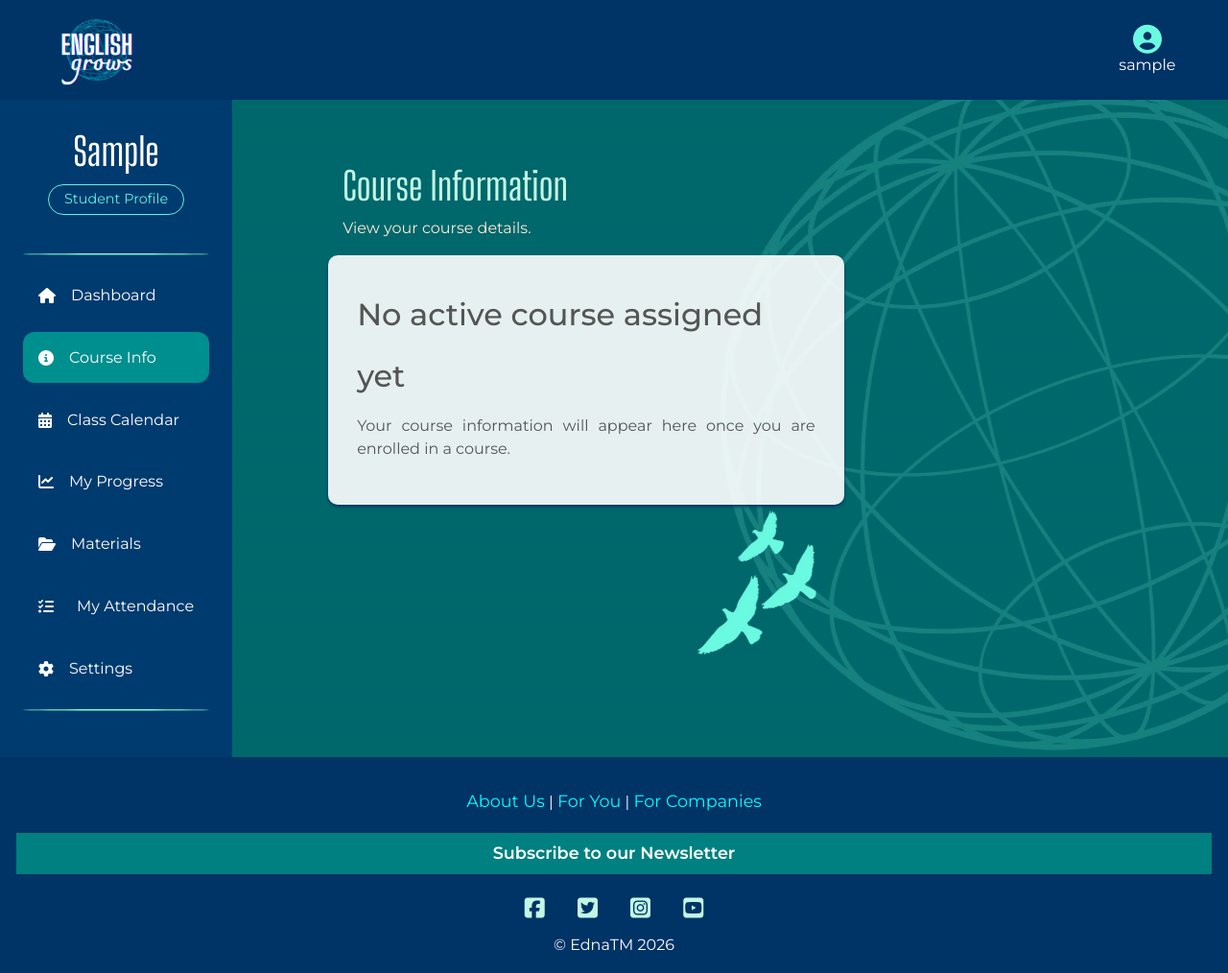
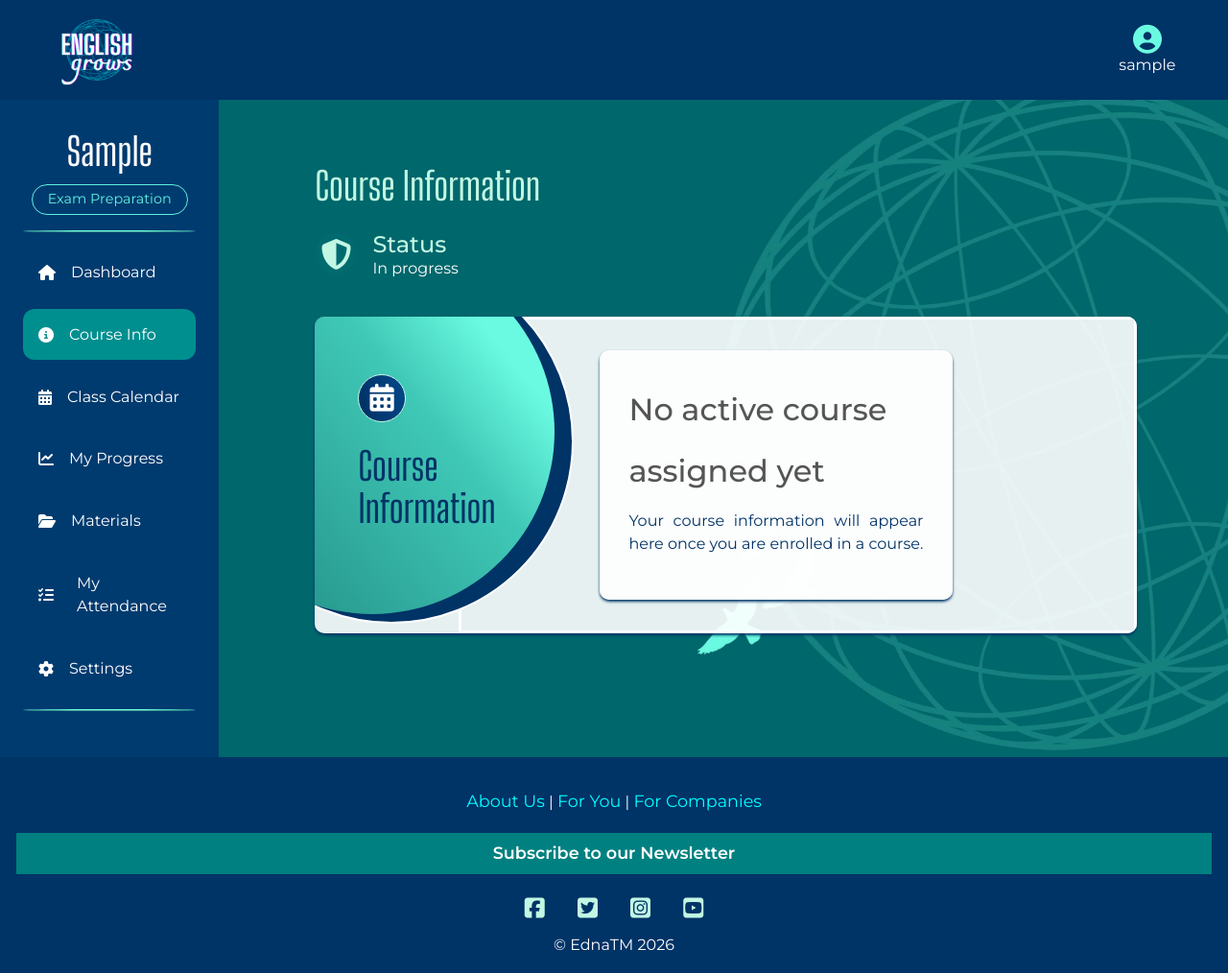
Before and after one commit to Ethra8/english-grows-new, a Django app: page /profiles/my_course/ in a window 1280 px wide. Shown: the whole page at 96% size. Run offline with Django 5.2, Linux system fonts and the light colour scheme; the visitor is signed in with stand-in values (Sample User, id 1); data comes from the database, SQL or seed files in the repository; data that the repository does not hold is empty; some libraries are stand-ins or nearby versions; some web fonts are replaced.

Commit message:
UI Profile My Course styling

```diff
--- a/config/settings.py
+++ b/config/settings.py
@@ -91,6 +91,8 @@ TEMPLATES = [
                 'django.template.context_processors.request',
                 'django.contrib.auth.context_processors.auth',
                 'django.contrib.messages.context_processors.messages',
+
+                "django.template.context_processors.media",
             ],
         },
     },
--- a/profiles/static/profiles/css/profiles.css
+++ b/profiles/static/profiles/css/profiles.css
@@ -77,7 +68,11 @@
 
 .sidebar-user {
     text-align: center;
-    margin-bottom: 2.5rem;
+    /* margin-bottom: 2.5rem; */
+}
+
+.sidebar-user .eg-font {
+    font-size: 1.3rem !important;
 }
 
 /* .sidebar-avatar {
@@ -220,9 +215,7 @@
     color: #003366;
 }
 
-.profile-card,
-#profile .course-information-card,
-#profile .class-card {
+.profile-card {
     border-radius: 10px;
     padding: 30px;
     box-shadow: 0 2px 3px 0 #003366;
@@ -231,82 +224,19 @@
     background: rgba(255, 255, 255, 0.9);
 }
 
-#profile .class-card h2 {
-    color: #ffffff;
-}
-
-#profile .course-information-card h2 {
-    color: #003366;
-}
-
-#profile .profile-card p,
-#profile .course-information-card p,
-#profile .class-card p {
-    color: #003366;
-    font-family: "Montserrat", sans-serif;
-    font-size: 1.2rem;
-    text-transform: capitalize;
-    font-weight: 500;
-    padding: 0 !important;
-    line-height: 1.2;
-}
-
-#profile h4 {
-    font-family: "Big Shoulders Display", sans-serif;
-    font-weight: 400;
-    font-size: 2.5rem;
-    color: #003366;
-}
-
-/* .profile-level {
-    background-color: #c1f7e3;
-    padding: 10px 15px;
-    border-radius: 5px;
-    max-width: fit-content;
-} */
-
-/* #profile .profile-card {
-    background-color: #c1f7e3;
-}
-
-#profile .course-information-card {
-    background: rgba(255, 255, 255, 0.9);
-}
-
-#profile .class-card {
-    background-color: rgba(106, 250, 225, 0.5);
-}
-
-#profile.container {
-    min-height: calc(100vh - 120px) ;
-    padding: 0 4%;
-    max-width: 100%;
-}
-
-#profile h1 {
-    font-family: "Big Shoulders Display", sans-serif;
-    font-weight: 500;
-    font-size: 3.5rem;
-    color: #003366;
-} */
 
 
 /* ************* COURSE INFO ***************************************** */
 
 .my-course {
     margin: 70px auto 60px 100px !important;
-    width: 60%;
+    width: 80%;
 }
 
 .my-course .course-card {
-    width: fit-content;
+    width: 90%;
     border-radius: 10px;
-    padding: 30px;
     box-shadow: 0 2px 3px 0 #003366;
-    /* max-width: 98%;
-    max-height: 95%;
-    min-height: 95%; */
-    /* min-width: 300px; */
     min-width: 340px;
     background: rgba(255, 255, 255, 0.9);
 }
@@ -315,18 +245,174 @@
     text-transform: capitalize;
 }
 
-.my-course header h1 {
+.my-course header h1,
+.my-attendance header h1 {
     color:#c1f7e3;
     font-family: "Big Shoulders Display", sans-serif;
+    margin-left: 0%;
+    padding-left: 0%;
 }
 
 .my-course header p {
     color: antiquewhite;
 }
 
+/* .my-course header .course-info-item {
+    background-color: #008f8f;
+    border-radius: 50px;
+    width: 300px;
+} */
+
+.my-course header .course-info-item .fa-solid {
+    color: #c1f7e3;
+    font-size: 2rem;
+}
+
+.my-course header .course-info-text strong {
+    color: #c1f7e3;
+    font-size: 1.5rem;
+    font-weight: 500;
+}
+
+.my-course header .course-info-text span {
+    color: #ffffff;
+}
+
+
+.course-card {
+    position: relative;
+    overflow: hidden;
+    display: flex;
+    min-height: 230px;
+    border-radius: 10px;
+    background: #c1f7e3;
+    box-shadow: 0 2px 3px 0 #003366;
+}
+
+.course-card  .circle-panel1 {
+    position: absolute;
+    top: -70px;
+    left: -130px;
+    width: 380px;
+    height: 380px;
+    border-radius: 50%;
+    /* background: #249188; */
+    background: linear-gradient(51deg,rgb(35, 144, 135) 10%, rgba(64, 201, 183, 1) 61%, rgba(106, 250, 225, 1) 80%);
+    color: white;
+    padding-left: 205px;
+    padding-top: 90px;
+    z-index: 2;
+}
+
+.course-card .circle-panel2 {
+    position: absolute;
+    top: -60px;
+    left: -110px;
+    width: 380px;
+    height: 380px;
+    border-radius: 50%;
+    background: #003366;
+    color: white;
+    padding-left: 205px;
+    padding-top: 90px;
+    z-index: 1;
+    border: solid 2px #ffffff;
+}
+
+.course-card .circle-panel1 .icon-circle-bg {
+    position: relative;
+    top: 40px;
+    left: -30px;
+    height: 50px;
+    width: 50px;
+    border-radius: 50%;
+    background: linear-gradient(251deg,rgba(4, 72, 140, 1) 0%, rgba(0, 51, 102, 1) 87%, rgba(0, 45, 89, 1) 100%);
+    border: solid 1px #c1f7e3;
+}
+
+.course-card .circle-panel1 .fa-solid {
+    position: relative;
+    top: 9px;
+    left: 11px;
+    font-size: 1.8rem;
+}
+
+.course-card .circle-panel1 h2 {
+    font-family: "Big Shoulders Display", sans-serif;
+    margin: 4rem 1rem 0 -30px;
+    font-size: 2.5rem;
+    line-height: 1.1;
+    color: #003366;
+}
+
+.course-card .info {
+    margin-left: 150px !important;
+    padding: 2rem 2rem 2rem 9rem;
+    width: 100%;
+    border: solid 3px #ffffff;
+}
+
+.course-card  .info p {
+    color: #003366;
+}
+
+.course-info-item {
+    display: flex;
+    align-items: center;
+    gap: 1rem;
+    padding: 0.9rem 0;
+    border-bottom: 1px solid rgba(0, 128, 128, 0.15);
+}
+
+.course-info-icon {
+    width: 44px;
+    height: 44px;
+    min-width: 44px;
+    border-radius: 50%;
+    background: rgba(0, 128, 128, 0.12);
+    color: teal;
+    display: flex;
+    align-items: center;
+    justify-content: center;
+    font-size: 1.2rem;
+}
+
+.course-info-text {
+    display: flex;
+    flex-direction: column;
+    line-height: 1.25;
+}
+
+.course-info-text strong {
+    color: #00426b;
+    font-weight: 700;
+}
+
+.course-info-text span {
+    color: #5f6363;
+}
+
+.teacher-item {
+    border: 1px solid rgba(0, 128, 128, 0.2);
+    border-radius: 12px;
+    padding: 0.9rem 1.2rem;
+    margin-top: 1rem;
+    background: rgba(255, 255, 255, 0.45);
+}
+
+.teacher-text {
+    flex-direction: row;
+    gap: 2rem;
+    align-items: center;
+}
 
 
 /* ******** MY ATTENDANCE PAGE ******************************/
+
+.my-attendance {
+    margin: 70px auto 60px 100px !important;
+    width: 60%;
+}
 
 .attendance-progress-card {
     position: relative;
--- a/profiles/templates/profiles/includes/shared/sidebar.html
+++ b/profiles/templates/profiles/includes/shared/sidebar.html
@@ -9,10 +9,13 @@
         {% if request.user.profile.role != "individual" %}
             <span>{{ request.user.profile.company.name }}</span>
         {% else %}
-            <span>{{ request.user.profile.get_role_display|default:"Exam Preparation" }}</span>
+            <span>{{ "Exam Preparation" }}</span>
         {% endif %}
         {% if request.user.profile.company %}
             <p class="text-center mt-4"><i class="fa-solid fa-user-tie mr-2 mr-2"></i><strong></strong> {{ request.user.profile.get_role_display }}</p>
+        {% endif %}
+        {% if active_enrollment %}
+            <p class="eg-font text-center mt-3"> {{ active_enrollment.course.course_type.name }}</p>
         {% endif %}
     </div>
     <hr>
--- a/profiles/templates/profiles/my_course.html
+++ b/profiles/templates/profiles/my_course.html
@@ -1,6 +1,10 @@
 {% extends "profiles/profile.html" %}
 {% load static %}
 {% load date_extras %}
+
+
+{% block extra_title %}| My Course{% endblock %}
+
 
 {% block content %}
 
@@ -9,40 +13,110 @@
 <section class="my-course">
     <div class="overlay-birds"></div>
     <div class="row">
-        <div class="col-12">
+        <div class="col-12 mb-4 ml-0 pl-0">
             <header>
                 <h1>Course Information</h1>
-                <p>View your course details.</p>
+                <!-- <p>View your course details.</p> -->
+                <div class="course-info-item">
+                    <div class="course-info-icon">
+                        <i class="fa-solid fa-shield-halved"></i>
+                    </div>
+
+                    <div class="course-info-text">
+                        <strong>Status</strong>
+                        <span>{{ active_enrollment.course.get_status_display|default:"In progress" }}</span>
+                    </div>
+                </div>
             </header>
         </div>
+        <div class="course-card">
+            <div class="circle-panel1">
+                <div class="icon-circle-bg"><i class="fa-solid fa-calendar-days"></i></div>
+                <h2>Course<br>Information</h2>
+            </div>
+            <div class="circle-panel2"></div>
+            <div class="info row">
                 {% if active_enrollment %}
-        <div class="col-12">
-            <div class="course-card mb-4">
-                <h2> {{ active_enrollment.course.course_type.name }}</h2>
-                <p><strong>Total hours:</strong>
+                <div class="col-12 col-xl-6">
                     {% if active_enrollment.course.total_hours %}
-                    {{ active_enrollment.course.total_hours }} hours</p>
+                    <div class="course-info-item">
+                        <div class="course-info-icon">
+                            <i class="fa-solid fa-clock-rotate-left fa-flip-horizontal"></i>
+                        </div>
+
+                        <div class="course-info-text">
+                            <strong>Total Hours</strong>
+                            <span>{{ active_enrollment.course.total_hours }} hours</span>
                     {% elif active_enrollment.course.course_type.default_hours %}
-                    {{ active_enrollment.course.course_type.default_hours }} hours</p>
+                            <span>{{ active_enrollment.course.course_type.default_hours }} hours</span></p>
                     {% else %}
                             Not assigned yet</p>
                     {% endif %}
-                <p><strong>Class Duration:</strong> {{ active_enrollment.course.class_duration|default:"Not confirmed yet" }} hours</p>
-                <p><strong>Number of Classes:</strong> {{ active_enrollment.course.number_of_classes|default:"Not confirmed yet" }}</p>
-                <p><strong>Start date:</strong> {{ active_enrollment.course.start_date|ordinal_sup|safe |default:"Not confirmed yet" }}</p>
-                <p><strong>End date:</strong> {{ active_enrollment.course.end_date|ordinal_sup|safe |default:"Not confirmed yet" }}</p>
-                <p><strong>Status:</strong> {{ active_enrollment.course.get_status_display }}</p>
+                        </div>
+                    </div>
+                    <div class="course-info-item">
+                        <div class="course-info-icon">
+                            <i class="fa-regular fa-hourglass"></i>
+                        </div>
+
+                        <div class="course-info-text">
+                            <strong>Class Duration</strong>
+                            <span>{{ active_enrollment.course.class_duration|default:"Not confirmed yet" }} hours</span>
+                        </div>
+                    </div>
+                    <div class="course-info-item">
+                        <div class="course-info-icon">
+                            <i class="fa-solid fa-list-ul"></i>
+                        </div>
+
+                        <div class="course-info-text">
+                            <strong>Number of Classes</strong>
+                            <span>{{ active_enrollment.course.number_of_classes|default:"Not confirmed yet" }}</span>
+                        </div>
+                    </div>
+                </div>
+                <div class="col-12 col-xl-6">
+                    <div class="course-info-item">
+                        <div class="course-info-icon">
+                            <i class="fa-regular fa-calendar-check"></i>
+                        </div>
+
+                        <div class="course-info-text">
+                            <strong>Start date</strong>
+                            <span>{{ active_enrollment.course.start_date|ordinal_sup|safe |default:"Not confirmed yet" }}</span>
+                        </div>
+                    </div>
+                    <div class="course-info-item">
+                        <div class="course-info-icon">
+                            <i class="fa-regular fa-calendar-xmark"></i>
+                        </div>
+
+                        <div class="course-info-text">
+                            <strong>End date</strong>
+                            <span>{{ active_enrollment.course.end_date|ordinal_sup|safe |default:"Not confirmed yet" }}</span>
+                        </div>
+                    </div>
+                    <div class="course-info-item">
+                        <div class="course-info-icon">
+                            <i class="fa-solid fa-graduation-cap"></i>
+                        </div>
+
+                        <div class="course-info-text">
+                            <strong>Teacher</strong>
                             {% if active_enrollment.course.teacher %}
-                    <p><strong><i class="fa-solid fa-graduation-cap"></i></strong> {{ active_enrollment.course.teacher.first_name|default:"Not Assigned yet" }} {{ active_enrollment.course.teacher.last_name }}</p>
+                                <span> {{ active_enrollment.course.teacher.first_name|default:"Not Assigned yet" }}
+                                    {{ active_enrollment.course.teacher.last_name }}</span>
                             {% else %}
-                    <p><strong>Teacher:</strong> Not assigned yet</p>
+                                <span> Not assigned yet</span>
                             {% endif %}
                         </div>
                     </div>
                 </div>
 
+            </div>
+        </div>
+
     {% else %}
-
     <div class="profile-card">
         <h2>No active course assigned yet</h2>
         <p>Your course information will appear here once you are enrolled in a course.</p>
--- a/profiles/templates/profiles/profile.html
+++ b/profiles/templates/profiles/profile.html
@@ -30,7 +30,7 @@
             {% else %}
             <div class="row mb-4">
                 <div class="col-12 pl-0">
-                    <h1><span class="text-uppercase">My Course:</span> <br> <span class="text-white smaller"><small>{{ active_enrollment.course.course_type.name }}</small></span></h1>
+                    <h1>Dashboard</h1>
                 </div>
             </div>
             <div class="next-class-card">
@@ -50,7 +50,7 @@
                         {% if next_class.meeting_link %}
                             <a href="{{ next_class.meeting_link }}" class="btn-join-class btn mt-3" target="_blank" rel="noopener">
                                 <i class="fa-solid fa-video mr-2"></i>
-                                Join Class
+                                Join Class <i class="fa-solid fa-chevron-right ml-5 float-right mt-1"></i>
                             </a>
                         {% endif %}
                     {% else %}
--- a/static/css/base.css
+++ b/static/css/base.css
@@ -121,7 +121,6 @@ a.text-white:hover {
 
 .eg-font {
     font-family: "Big Shoulders Display", sans-serif;
-    font-weight: bold;
 }
 
 .logo {
@@ -460,6 +459,10 @@ span.btt-link:hover {
     position: fixed;
     background: url('/static/images/bg_globe&birds.jpg') no-repeat center center fixed;
     background-size: cover;
+    z-index: -2;
+}
+
+.index-top-video {
     z-index: -1;
 }
 
```
Also changed, not shown: other parts of profiles/static/profiles/css/profiles.css (+5 -60 lines), home/templates/home/index.html (+6 -3 lines), profiles/templates/profiles/my_attendance.html (+10 -6 lines), 3 other files. Lines whose indentation alone changed are shown as unchanged.
